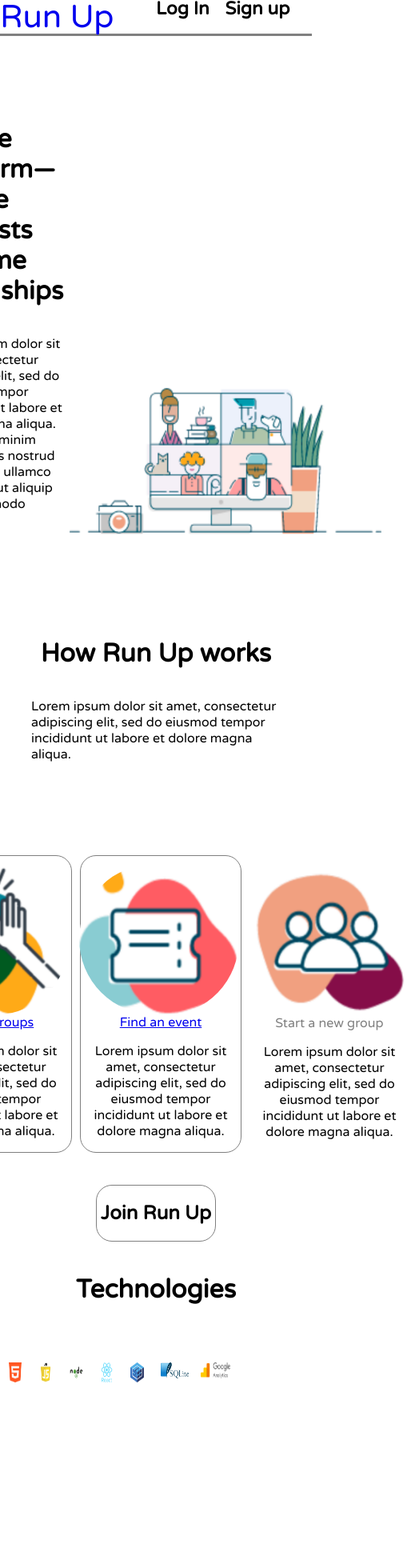
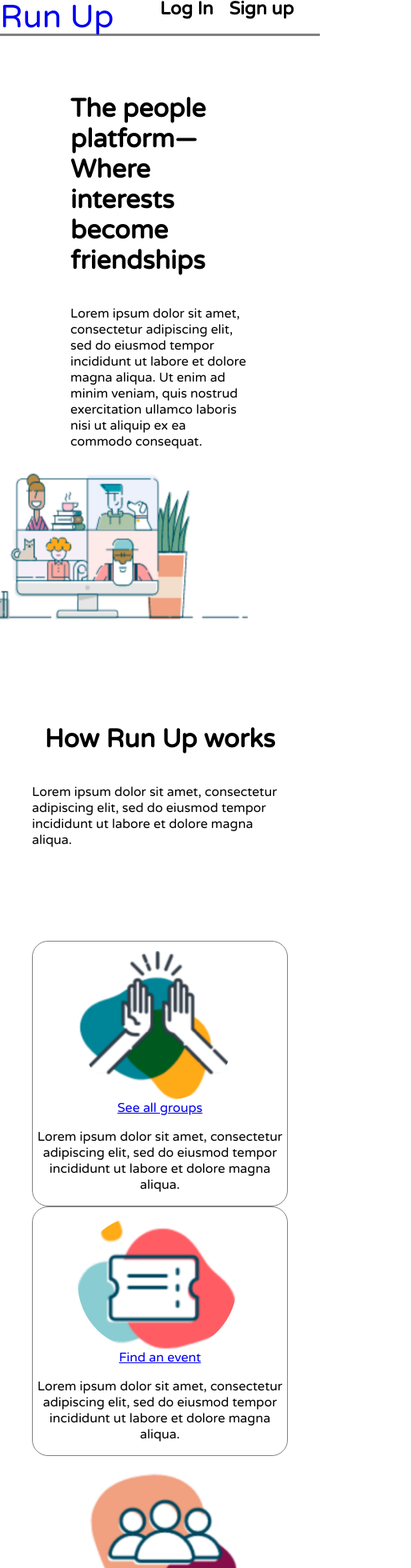
Before and after one commit to DudeWithOneLeg/Run-Up, a React (Create React App) app in the folder frontend/: page / in a window 390 px wide. Shown: the top 1960 px of the page at 80% size, 514 px wide, since content can reach past the window. Built offline with nearby package versions, Linux system fonts and the light colour scheme; no server answers.

Commit message:
landing mobile css

```diff
--- a/frontend/src/components/Footer/index.css
+++ b/frontend/src/components/Footer/index.css
@@ -8,6 +8,7 @@
 #technologies {
     display: flex;
     justify-content: center;
+    width: 100%;
 }
 
 #footer-images {
@@ -44,3 +45,43 @@ body {
     height: 80%;
     width: 130%;
 }
+
+@media screen and (max-width: 700px) {
+    #footer-images {
+        display: flex;
+        flex-direction: column;
+        justify-content: center;
+        align-items: center;
+        margin: 0px;
+    }
+
+    #footer-images > * {
+        margin-bottom: 50px;
+    }
+
+    .footer-link {
+        display: flex;
+        justify-content: center;
+        width: 25%;
+    }
+
+    #analytics-img, #sqlite-img {
+        width: 500%;
+        height: 100%;
+        justify-self: center;
+    }
+
+    #root {
+        display: flex;
+        flex-direction: column;
+    }
+
+    body {
+        display: flex;
+    }
+
+    html {
+        display: flex;
+    }
+
+}
--- a/frontend/src/components/LandingPage/index.css
+++ b/frontend/src/components/LandingPage/index.css
@@ -15,7 +15,6 @@
 }
 
 #landing-div {
-    width: 100%;
     display: flex;
     flex-direction: column;
     justify-content: center;
@@ -113,3 +112,16 @@
 .background-img {
     z-index: auto;
 }
+
+@media screen and (max-width: 700px) {
+    #landing-inner-div {
+        flex-direction: column;
+    }
+    #landing-cards {
+        flex-direction: column;
+    }
+    .link-cards {
+        margin: 0px
+    }
+
+}
--- a/frontend/src/components/Navigation/index.css
+++ b/frontend/src/components/Navigation/index.css
@@ -4,7 +4,6 @@
     border-bottom: solid gray;
     justify-content: space-between;
     align-items: center;
-    width: 100%;
     height: 5%;
 }
 
```
